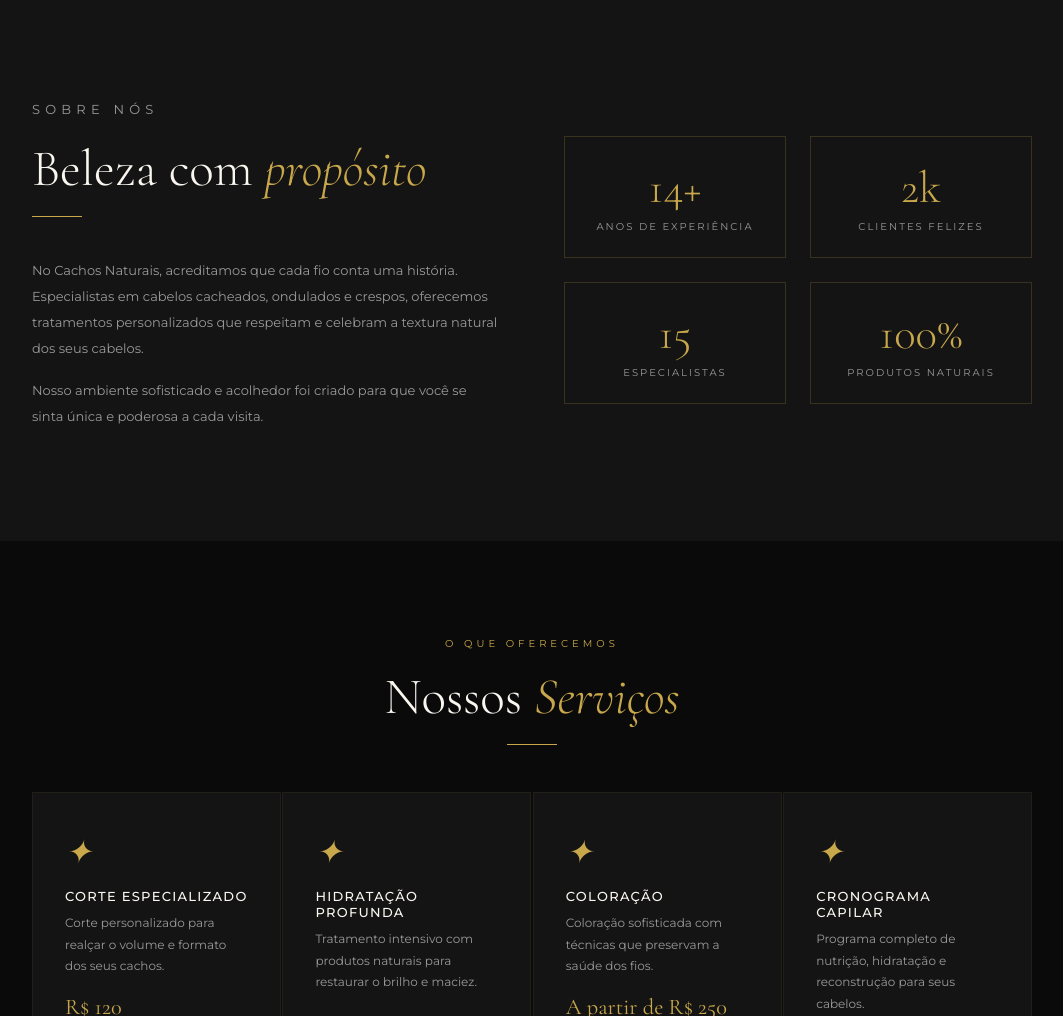
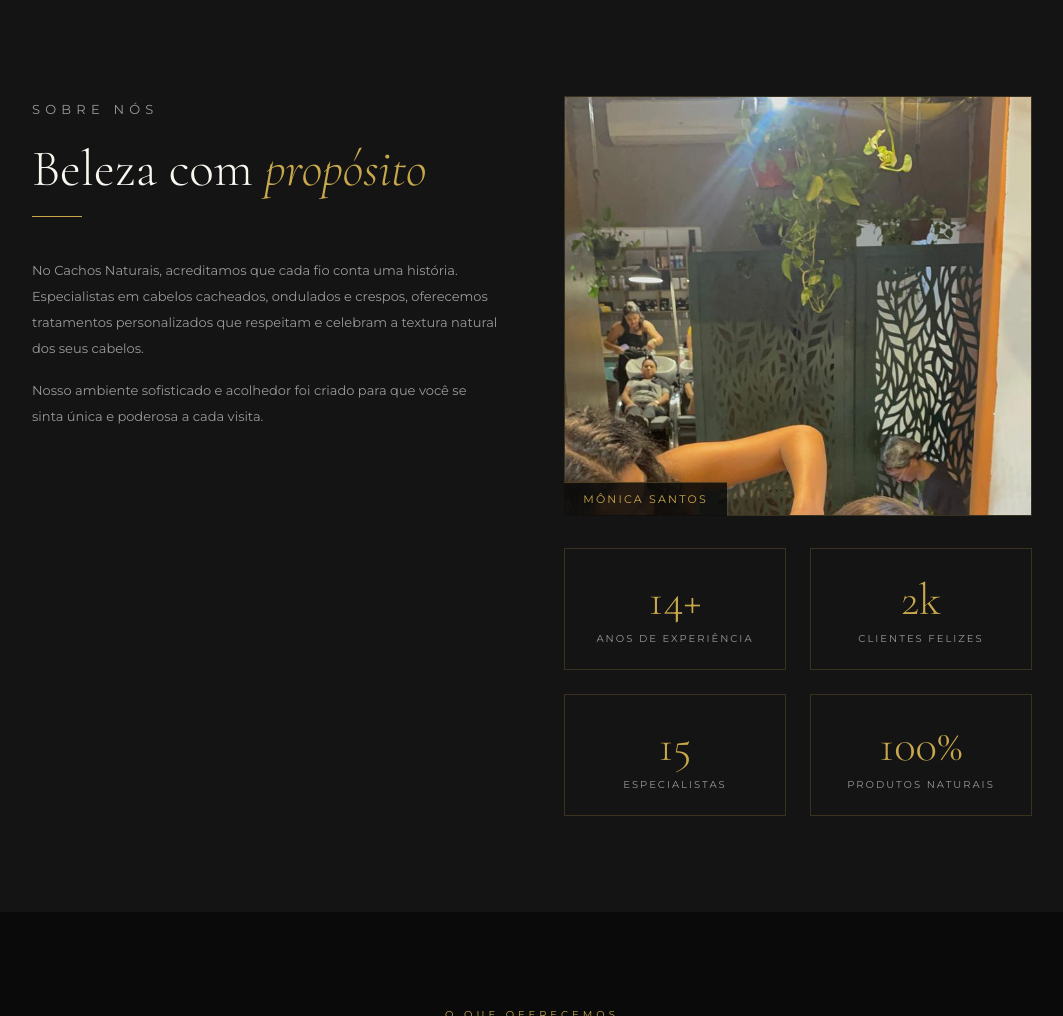
Before and after one commit to Josueize/cachos-naturais, a plain HTML site: page index.html in a window 1280 px wide. Shown: the part 800-1816 px from the top of the page, without its empty margins (108-1171 px from the left). Drawn offline with nearby package versions, Linux system fonts and the light colour scheme.

Commit message:
add monica photo to about section

```diff
--- a/index.html
+++ b/index.html
@@ -53,8 +53,12 @@
   .gold-line { width: 50px; height: 0.5px; background: var(--gold); margin-bottom: 2.5rem; }
 
   #about { background: var(--black-soft); }
-  .about-grid { display: grid; grid-template-columns: 1fr 1fr; gap: 4rem; align-items: center; max-width: 1000px; margin: 0 auto; }
+  .about-grid { display: grid; grid-template-columns: 1fr 1fr; gap: 4rem; align-items: start; max-width: 1000px; margin: 0 auto; }
   .about-text p { color: var(--text-muted); font-size: 13px; line-height: 2; margin-bottom: 1rem; }
+  .about-right { display: flex; flex-direction: column; gap: 2rem; }
+  .monica-photo-wrap { position: relative; }
+  .monica-photo { width: 100%; max-height: 420px; object-fit: cover; object-position: top; border: 0.5px solid rgba(201,168,76,0.2); display: block; }
+  .monica-badge { position: absolute; bottom: 0; left: 0; background: rgba(10,10,10,0.85); color: var(--gold); font-size: 11px; letter-spacing: 0.2em; text-transform: uppercase; padding: 0.6rem 1.2rem; border-top: 0.5px solid rgba(201,168,76,0.3); }
   .about-stats { display: grid; grid-template-columns: 1fr 1fr; gap: 1.5rem; }
   .stat-card { border: 0.5px solid rgba(201,168,76,0.2); padding: 1.5rem; text-align: center; }
   .stat-num { font-family: 'Cormorant Garamond', serif; font-size: 2.8rem; color: var(--gold); font-weight: 300; }
@@ -222,11 +226,17 @@
       <p>No Cachos Naturais, acreditamos que cada fio conta uma história. Especialistas em cabelos cacheados, ondulados e crespos, oferecemos tratamentos personalizados que respeitam e celebram a textura natural dos seus cabelos.</p>
       <p>Nosso ambiente sofisticado e acolhedor foi criado para que você se sinta única e poderosa a cada visita.</p>
     </div>
-    <div class="about-stats fade-in">
-      <div class="stat-card"><div class="stat-num">14+</div><div class="stat-lbl">Anos de experiência</div></div>
-      <div class="stat-card"><div class="stat-num">2k</div><div class="stat-lbl">Clientes felizes</div></div>
-      <div class="stat-card"><div class="stat-num">15</div><div class="stat-lbl">Especialistas</div></div>
-      <div class="stat-card"><div class="stat-num">100%</div><div class="stat-lbl">Produtos naturais</div></div>
+    <div class="about-right fade-in">
+      <div class="monica-photo-wrap">
+        <img src="assets/images/monica.jpg" alt="Mônica Santos — Cachos Naturais" class="monica-photo" />
+        <div class="monica-badge">Mônica Santos</div>
+      </div>
+      <div class="about-stats">
+        <div class="stat-card"><div class="stat-num">14+</div><div class="stat-lbl">Anos de experiência</div></div>
+        <div class="stat-card"><div class="stat-num">2k</div><div class="stat-lbl">Clientes felizes</div></div>
+        <div class="stat-card"><div class="stat-num">15</div><div class="stat-lbl">Especialistas</div></div>
+        <div class="stat-card"><div class="stat-num">100%</div><div class="stat-lbl">Produtos naturais</div></div>
+      </div>
     </div>
   </div>
 </section>
```
Also changed, not shown: assets/images/about-photo.jpg (deleted), assets/images/hero-bg.jpg (deleted), assets/images/monica.jpg (added), monica.jpg (renamed from about-photo.jpg).
